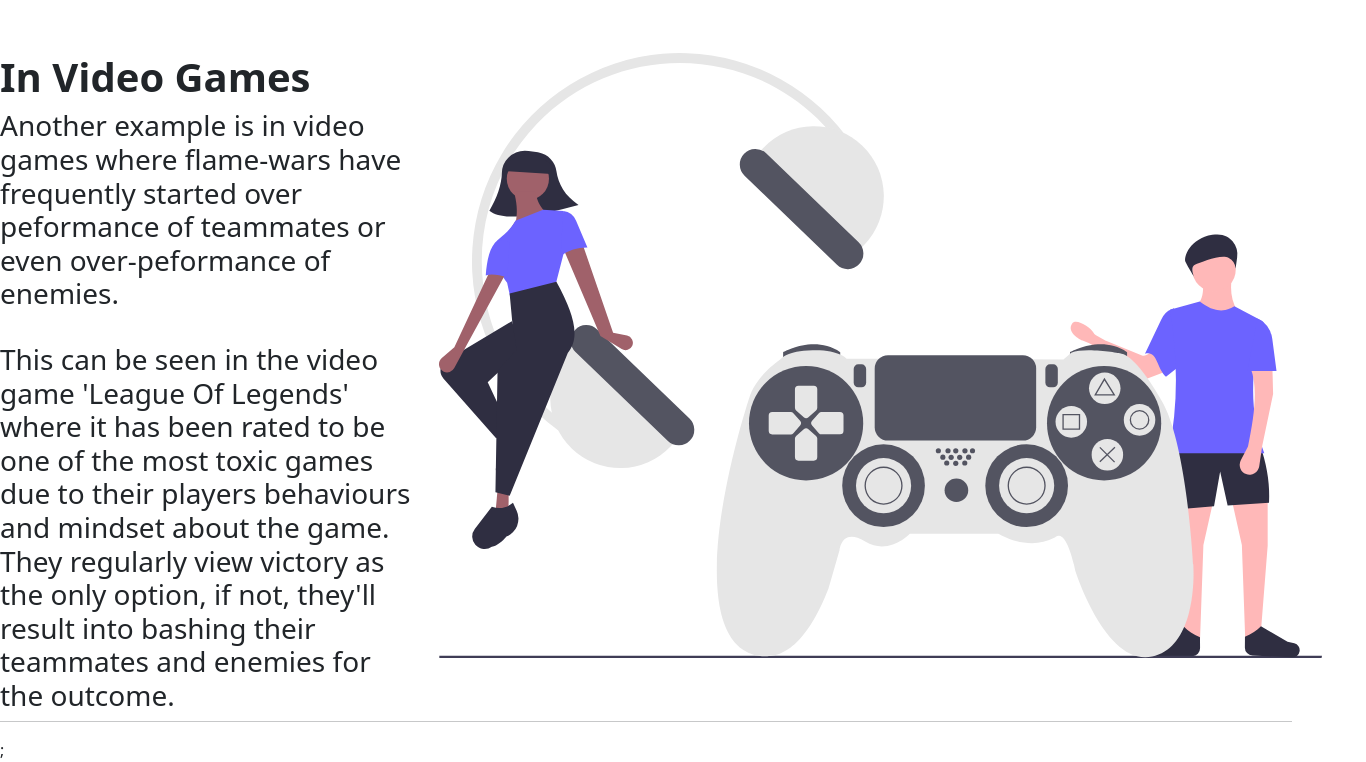
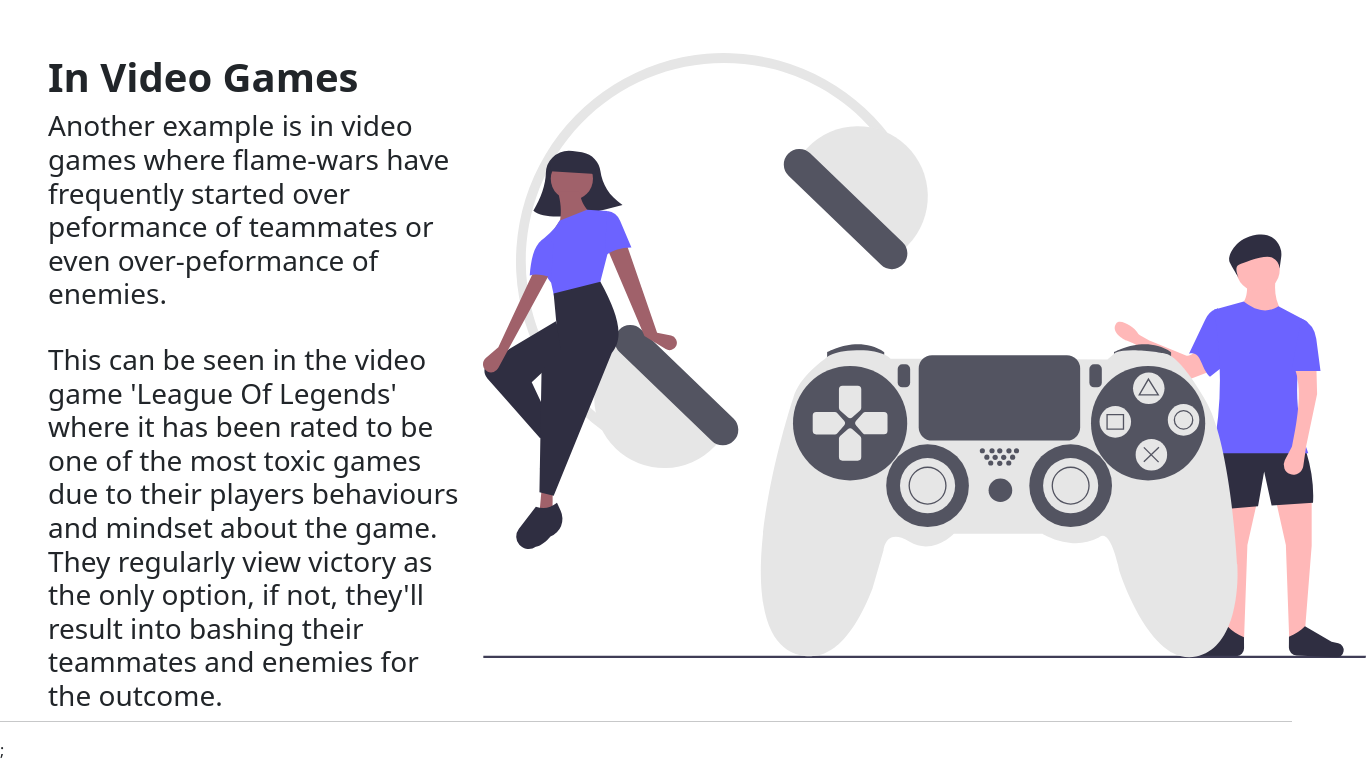
Before and after one commit to 8Y6CPU/Cyberbullying-Flaming, a plain HTML site: page index.html in a window 1280 px wide. Shown: the part 3501-4263 px from the top of the page, 1366 px wide, since content can reach past the window. Drawn offline with nearby package versions, Linux system fonts and the light colour scheme.

```diff
--- a/index.html
+++ b/index.html
@@ -266,7 +266,7 @@ integrity="sha384-iYQeCzEYFbKjA/T2uDLTpkwGzCiq6soy8tYaI1GyVh/UjpbCx/TYkiZhlZB6+f
     </div>
     <br><br>
     <div class="row">
-        <div class="col-md-4 me-1">
+        <div class="col-md-4 ms-5">
             <h1 class="fw-bold">In Video Games</h1>
             <h3>Another example is in video games where flame-wars have frequently started over peformance of teammates or even over-peformance of enemies. </h3>
             <br>
```
